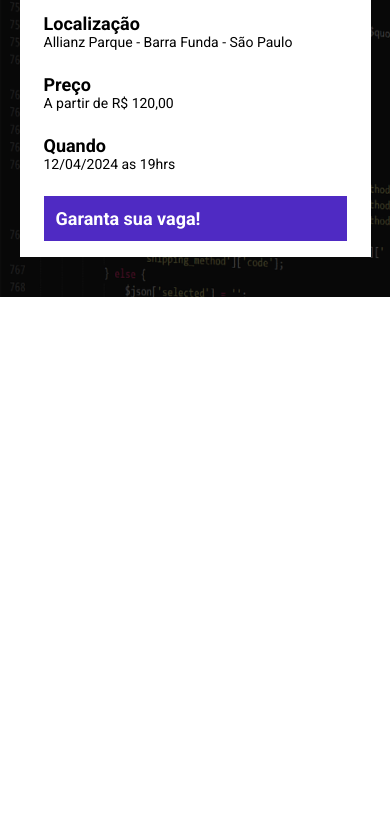
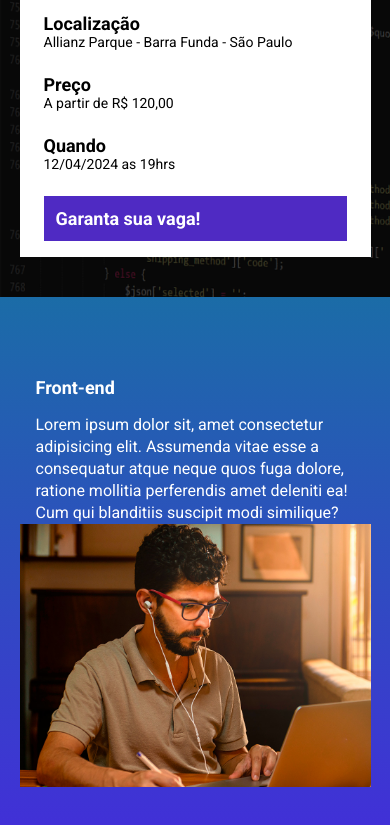
Before and after one commit to acjgouvea/exercicio_ebac_talks, a website built with Parcel: page src/index.html in a window 390 px wide. Shown: the part 121-946 px from the top of the page. Before the commit the page ends 844 px from the top, so only its background shows below. Built offline with nearby package versions, Linux system fonts and the light colour scheme.

Commit message:
criação sessao event

```diff
--- a/src/index.html
+++ b/src/index.html
@@ -41,7 +41,22 @@
             </div>
         </div>
     </header>
-
+    <section class="event">
+        <div class="container">
+            <div class="event__details">
+                <h2 class="event__details__title">
+                    Front-end
+                </h2>
+                <p class="event__details__description">
+                    Lorem ipsum dolor sit, amet consectetur adipisicing elit.
+                    Assumenda vitae esse a consequatur atque neque
+                    quos fuga dolore, ratione mollitia perferendis amet deleniti
+                    ea! Cum qui blanditiis suscipit modi similique?
+                </p>
+            </div>
+            <img class="event__image" src="./images/frontend.png" alt="frontend">
+        </div>
+    </section>
 
     <script src="./scripts/main.js"></script>
 </body>
--- /dev/null
+++ b/src/styles/components/_event.scss
@@ -0,0 +1,37 @@
+.event {
+    padding:80px 0 ;
+    background-image: linear-gradient(#1b6ca7, #442bdb) ;
+
+    .container {
+        display: flex;
+    }
+    &__image {
+        max-width: 360px;
+    }
+
+    &__details {
+        margin-right: 40px;
+
+        &__title {
+            font-size: 18px;
+            font-weight: bold;
+            margin-bottom: 16px;
+        }
+        &__description {
+            font-size: 16px;
+            line-height: 22px;
+        }
+    }
+    @media (max-width: 640px) {
+        .container {
+            display: block;
+        }
+        &__image {
+            width: 100%;
+        }
+        &__details {
+            margin-right: 0;
+            margin-left: 16px;
+        }
+    }
+}
--- a/src/styles/main.scss
+++ b/src/styles/main.scss
@@ -1,6 +1,7 @@
 @use 'hero';
 @use 'components/infos_bar';
 @use 'components/buttons';
+@use 'components/event';
 
 * {
     margin: 0;
```
